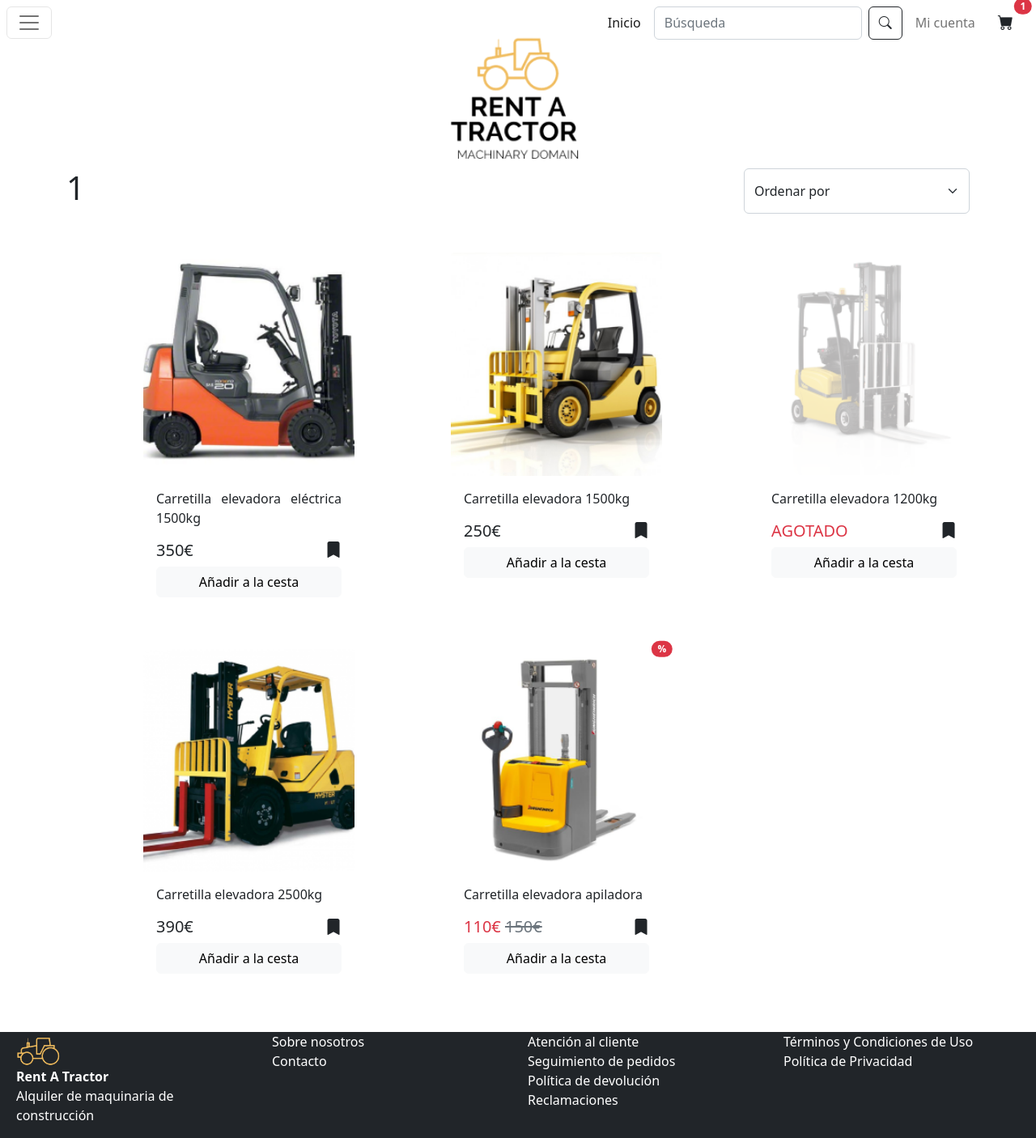
After one commit to marsamber/PGPI, a Django app: page /catalogo/1 in a window 1280 px wide. The commit adds this page. Shown: the whole page at 81% size. Run offline with Django 4.2, Linux system fonts and the light colour scheme.

Commit message:
Vista general del catalogo

```diff
--- /dev/null
+++ b/code/rentATractor/app/templates/catalogo.html
@@ -0,0 +1,69 @@
+{% extends 'master.html' %} {% block contenido %}
+<div class="d-flex justify-content-between">
+    <h1>{{categoria}}</h1>
+    <select class="form-select w-25" aria-label="Default select example">
+        <option selected>Ordenar por</option>
+        <option value="1">Nombre ascendente</option>
+        <option value="2">Nombre descendente</option>
+        <option value="3">Precio ascendente</option>
+        <option value="4">Precio descendente</option>
+      </select>
+</div>
+<div>
+    <div class="row mt-5">
+        <div class="col-md-3 offset-md-1">
+            <div class="card border-0">
+                <img src="../../media/carretilla1.png" class="card-img-top" alt="Carretilla elevadora eléctrica" style="opacity: 1;">
+                <div class="card-body">
+                  <p class="card-text">Carretilla elevadora eléctrica 1500kg</p>
+                  <h5 class="card-title d-flex justify-content-between"><span>350€ <span class="text-danger"> </span> <span class="text-muted text-decoration-line-through"></span></span><a role="button" onclick="alert('Añadido a favoritos')"><i class="bi bi-bookmark-fill"></i></a></h5>
+                  <a href="#" class="btn btn-light w-100">Añadir a la cesta</a>
+                </div>
+              </div>
+        </div>
+        <div class="col-md-3 offset-md-1">
+            <div class="card border-0">
+                <img src="../../media/carretilla2.png" class="card-img-top" alt="Carretilla elevadora eléctrica" style="opacity: 1;">
+                <div class="card-body">
+                    <p class="card-text">Carretilla elevadora 1500kg</p>
+                    <h5 class="card-title d-flex justify-content-between"><span>250€ <span class="text-danger"> </span> <span class="text-muted text-decoration-line-through"></span></span><a role="button" onclick="alert('Añadido a favoritos')"><i class="bi bi-bookmark-fill"></i></a></h5>
+                    <a href="#" class="btn btn-light w-100">Añadir a la cesta</a>
+                  </div>
+              </div>
+        </div>
+        <div class="col-md-3 offset-md-1">
+            <div class="card border-0">
+                <img src="../../media/carretilla3.png" class="card-img-top" alt="Carretilla elevadora eléctrica" style="opacity: 0.5;">
+                <div class="card-body">
+                    <p class="card-text">Carretilla elevadora 1200kg</p>
+                    <h5 class="card-title d-flex justify-content-between"><span> <span class="text-danger">AGOTADO</span> <span class="text-muted text-decoration-line-through"></span></span><a role="button" onclick="alert('Añadido a favoritos')"><i class="bi bi-bookmark-fill"></i></a></h5>
+                    <a href="#" class="btn btn-light w-100">Añadir a la cesta</a>
+                  </div>
+              </div>
+        </div>
+    </div>
+    <div class="row mt-5">
+        <div class="col-md-3 offset-md-1">
+            <div class="card border-0">
+                <img src="../../media/carretilla4.png" class="card-img-top" alt="Carretilla elevadora eléctrica" style="opacity: 1;">
+                <div class="card-body">
+                    <p class="card-text">Carretilla elevadora 2500kg</p>
+                    <h5 class="card-title d-flex justify-content-between"><span>390€ <span class="text-danger"> </span> <span class="text-muted text-decoration-line-through"></span></span><a role="button" onclick="alert('Añadido a favoritos')"><i class="bi bi-bookmark-fill"></i></a></h5>
+                    <a href="#" class="btn btn-light w-100">Añadir a la cesta</a>
+                  </div>
+              </div>
+        </div>
+        <div class="col-md-3 offset-md-1">
+            <div class="card border-0">
+                <img src="../../media/carretilla5.png" class="card-img-top" alt="Carretilla elevadora eléctrica" style="opacity: 1;">
+                <span class="position-absolute top-0 start-100 translate-middle badge rounded-pill bg-danger">%</span>
+                <div class="card-body">
+                    <p class="card-text">Carretilla elevadora apiladora</p>
+                    <h5 class="card-title d-flex justify-content-between"><span> <span class="text-danger">110€ </span> <span class="text-muted text-decoration-line-through">150€</span></span><a role="button" onclick="alert('Añadido a favoritos')"><i class="bi bi-bookmark-fill"></i></a></h5>
+                    <a href="#" class="btn btn-light w-100">Añadir a la cesta</a>
+                </div>
+            </div>
+        </div>
+    </div>
+</div>
+{% endblock %}
--- a/code/rentATractor/app/templates/master.html
+++ b/code/rentATractor/app/templates/master.html
@@ -69,34 +69,34 @@
             <div class="offcanvas-body">
               <ul class="navbar-nav flex-grow-1 pe-3">
                 <li class="nav-item text-center">
-                  <a class="nav-link" href="#">Manipulación de cargas</a>
+                  <a class="nav-link" href="/catalogo/Manipulación de cargas">Manipulación de cargas</a>
                 </li>
                 <li class="nav-item text-center">
-                  <a class="nav-link" href="#">Movimiento de tierras</a>
+                  <a class="nav-link" href="/catalogo/Movimiento de tierras">Movimiento de tierras</a>
                 </li>
                 <li class="nav-item text-center">
-                  <a class="nav-link" href="#">Excavadoras</a>
+                  <a class="nav-link" href="/catalogo/Excavadoras">Excavadoras</a>
                 </li>
                 <li class="nav-item text-center">
-                  <a class="nav-link" href="#">Plataformas elevadoras</a>
+                  <a class="nav-link" href="/catalogo/Plataformas elevadoras">Plataformas elevadoras</a>
                 </li>
                 <li class="nav-item text-center">
-                  <a class="nav-link" href="#">Andamios de aluminio</a>
+                  <a class="nav-link" href="/catalogo/Andamios de aluminio">Andamios de aluminio</a>
                 </li>
                 <li class="nav-item text-center">
-                  <a class="nav-link" href="#">Grúas</a>
+                  <a class="nav-link" href="/catalogo/Grúas">Grúas</a>
                 </li>
                 <li class="nav-item text-center">
-                  <a class="nav-link" href="#">Maquinaria de hormigón</a>
+                  <a class="nav-link" href="/catalogo/Maquinaria de hormigón">Maquinaria de hormigón</a>
                 </li>
                 <li class="nav-item text-center">
-                  <a class="nav-link" href="#">Herramientas de mano</a>
+                  <a class="nav-link" href="/catalogo/Herramientas de mano">Herramientas de mano</a>
                 </li>
                 <li class="nav-item text-center">
-                  <a class="nav-link" href="#">Apisionadoras</a>
+                  <a class="nav-link" href="/catalogo/Apisonadoras">Apisonadoras</a>
                 </li>
                 <li class="nav-item text-center">
-                  <a class="nav-link" href="#">Varios</a>
+                  <a class="nav-link" href="/catalogo/Varios">Varios</a>
                 </li>
               </ul>
             </div>
--- a/code/rentATractor/app/views.py
+++ b/code/rentATractor/app/views.py
@@ -1,8 +1,13 @@
+from django.conf import settings
 from django.shortcuts import render
 
 # Create your views here.
 def index(request):
     return render(request, 'index.html')
+
+def catalogo(request, categoria):
+    print(categoria)
+    return render(request, 'catalogo.html', {'categoria': categoria, 'STATIC_URL':settings.STATIC_URL})
 
 def cesta(request):
     return render(request, 'cesta.html')
--- a/code/rentATractor/rentATractor/urls.py
+++ b/code/rentATractor/rentATractor/urls.py
@@ -23,6 +23,7 @@ from django.conf.urls.static import static
 urlpatterns = [
     path('admin/', admin.site.urls),
     path('', views.index),
+    path('catalogo/<str:categoria>',views.catalogo),
     path('cesta/', views.cesta),
     path('domicilioPago/', views.domicilioPago),
     path('datosPago/', views.datosPago),
```
Also changed, not shown: code/rentATractor/app/templates/favoritos.html (+6 -6 lines), code/rentATractor/app/templates/index.html (+10 -10 lines), code/rentATractor/app/templates/masterIndex.html (+10 -10 lines).
